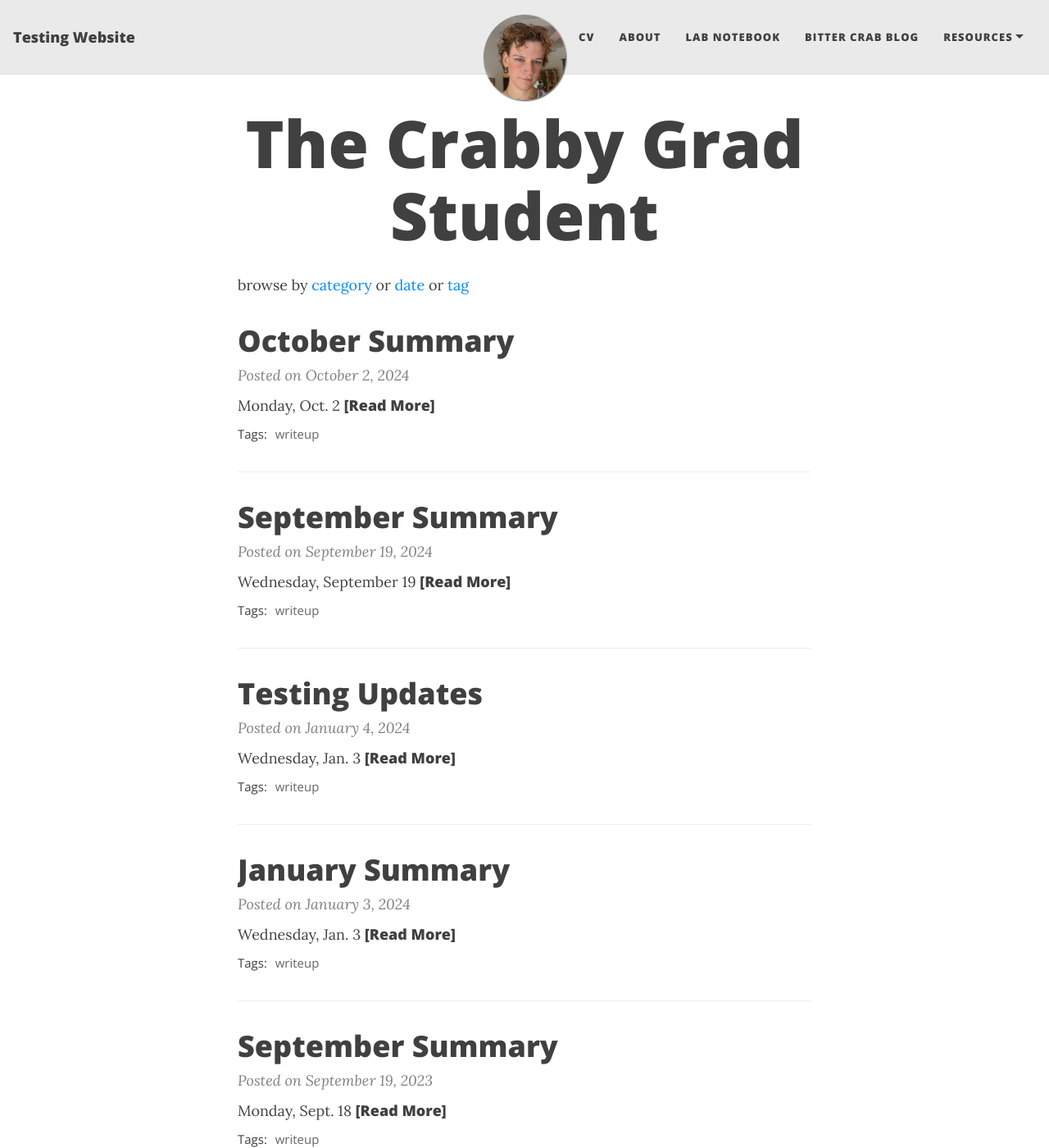
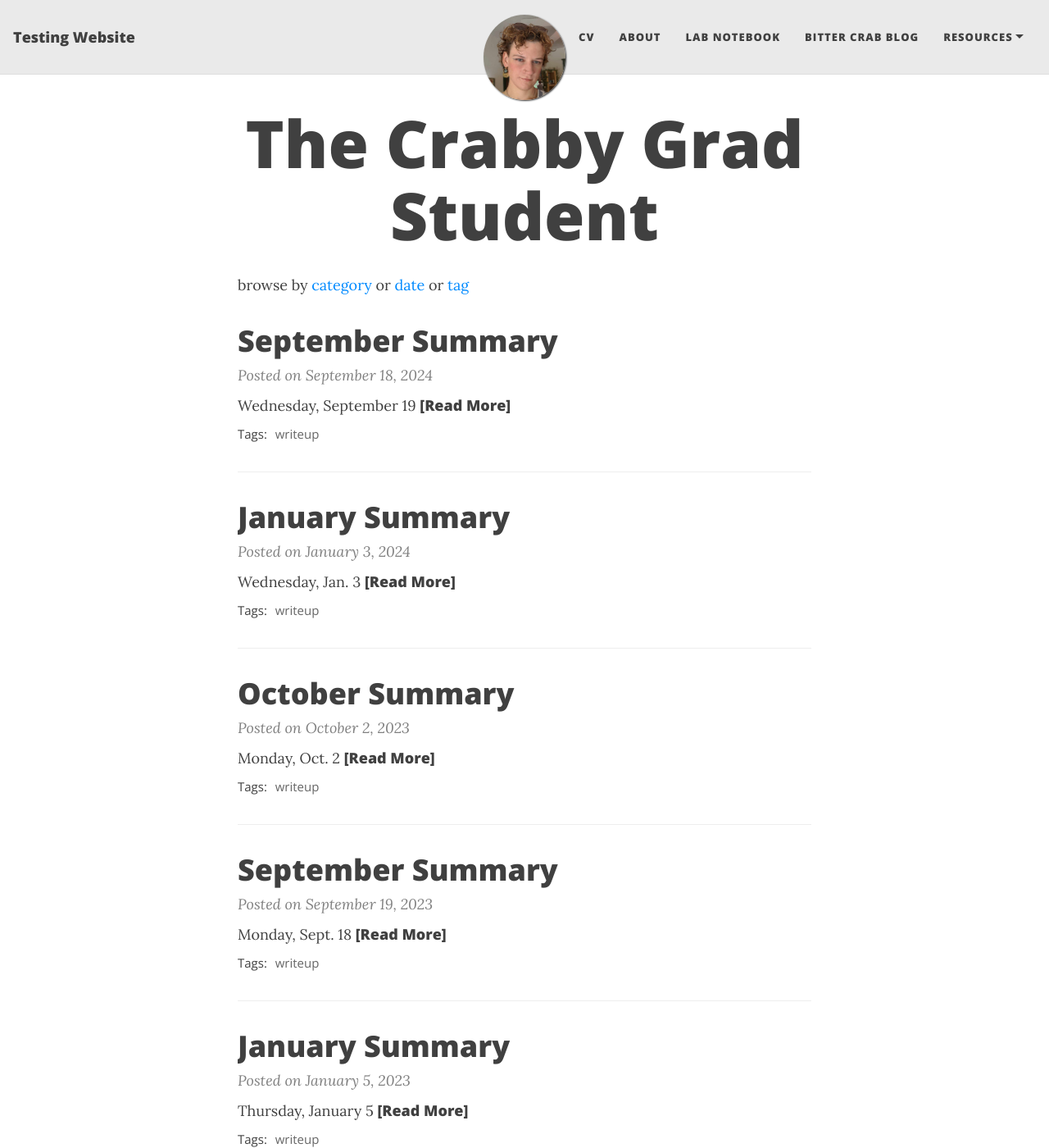
Before and after one commit to aspencoyle/aspencoyle.github.io, a Jekyll site: the page built from notebook/index.html, in a window 1280 px wide and 1400 px high. Shown: the whole window at 82% size. Built offline with Jekyll 4.4.1, drawn with Linux system fonts in a browser that asks for light colours; nearby versions of some CDN libraries; the list of posts is cut into pages by our own code; some of the changed lines change nothing that is shown.

Commit message:
solved notebook post issues

```diff
--- a/_posts/2023-10-02-October_posts.md
+++ b/_posts/2023-10-02-October_posts.md
@@ -1,7 +1,7 @@
 ---
 layout: post
 title:  October Summary
-date: '2024-10-02'
+date: '2023-10-02'
 categories: summary
 tags: writeup
 ---
--- a/_posts/2024-01-04-Testing.md
+++ /dev/null
@@ -1,192 +0,0 @@
----
-layout: post
-title:  Testing Updates
-date: '2024-01-04'
-categories: summary
-tags: writeup
----
-
-**Wednesday, Jan. 3**
-
-Alright, after a busy quarter of TAing and making some progress on my work, it's time to get back into the groove of daily notebook posts! New year, new me, new notebook routine.
-
-Today was the first day of the quarter - had my first class (FISH 539, US fishery management policy with Anne Beaudreau), and introduced myself as the TA for FISH 270. It should be a pretty easy quarter of TAing, as this is the 3rd time I've TAed for 270, and like the fourth time I've TAed for Jose. Plus the other TA is Celeste, so that'll be fun!
-
-In actual lab things, my current task is to merge temperature info by site and year, so rather than each crab getting a measured temperature at the moment of capture (not necessarily the most biologically important), all temperatures for that survey area over the year will be averaged. That'll give an idea of the sorts of general temperatures the crab is experiencing, which should be more impactful on _Hematodinium_ development than a single point in time.
-
-To do that, I'm going back to my old scripts and editing how I input temperature. But before I do that, I've gotta update my packages, as Tidyverse had some updates recently. It's taking quite a while to update everything, so I'm just waiting around now. Should be a pretty straightforward process though!
-
-**Thursday, Jan. 4th**
-
-Spent the day updating R and RStudio and various packages. Also did a bunch of work for FISH 539!
-
-**Friday, Jan. 5th**
-
-Did the big thing!!! Changed how I input temperature so that each crab's temperature column is equal to the temperature for that location for that year. Got the data table updated, along with all scripts up until the point of building the actual model! Ran into a roadblock there, as I was having problems getting into Raven. Sam helped me out, and I should be able to tackle that Monday!
-
-**Monday, Jan. 8th**
-
-Laid out timeline for graduation. Plan is as follows:
-- Finish modeling by this Friday (1/12)
-- Finish Chapter 2 (the modeling chapter) by Feb. 1st
-- Defend on March 1st
-- Quarter ends on March 15th
-
-Need to clear it with Steven and then ensure Chelsea's free those dates.
-
-Additionally, got the Raven login all sorted out. Spent a while updating packages (for some reason, I can't just run the same little script to auto-download and load packages on Raven, maybe something to do with permissions?). Now running the model - should be done tomorrow! In the meantime, I'll shift focus over to working ahead for FISH 539 so I'm all clear to leap into writing up the model results once it finishes running.
-
-**Tuesday, Jan. 9th**
-
-Alright, ran the updated model, which uses the average temperature for each location for that year, rather than the momentary bottom temperature for the single pot in which the crab was caught! Some general takeaways:
-
-- Very significant terms (p < 2x10-16) in order of magnitude of estimated coefficient:
-    - Shell condition
-        - Older = less likely to be infected
-    - Black Mat disease status (note: somewhat high standard error)
-        - Crabs with Black Mat were less likely to have BCS
-    - Sex
-        - Females were more likely to be infected
-    - CW
-        - Larger crabs were more likely to have BCS
-    - Depth
-        - Crabs were less likely to be infected at deeper depths
-- Significant terms
-    - Temperature (p = 0.01)
-        - Higher temperatures had increased risk of infection
-- Non-significant terms
-    - Leg condition (p = 0.32)
-    - Latitude (p = 0.44)
-
-Note: this model did NOT include Julian day, as the correlation between Julian day and temperature was ever so slightly above our bar for a Pearson's test (bar for acceptable correlation is below 0.6, correlation between the two was 0.61)
-
-Current to-do list:
-- Run model on female crabs, on male crabs, and with maturity
-- Run model one more time, but including Julian day
-
-**Wednesday, Jan. 10th - Fri, Jan. 12th**
-
-Taken out of commission by a mysterious illness! Oof, it's been a rough few days, been sleeping like 18+ hours, sleep schedule wrecked, etc. Feeling better now though, and ready to make up for lost time!
-
-**Sunday, Jan. 14th**
-
-Coming in on a day off to run some of those models! Here's the results for the model of female crabs
-
-_FEMALE CRABS MODEL RESULTS_
-
-- Very significant terms (p <= 3.0 x 10^-6) in order of magnitude of estimated coefficient:
-    - Shell condition
-        - Older = less likely to be infected
-    - Egg Percent
-        - Fuller clutch = more likely to be infected
-    - Carapace width
-        - Bigger crabs = more likely to be infected
-- Significant terms
-    - Depth (p = 0.001)
-        - Deeper = less likely to be infected
-    - Egg development
-        - Juveniles less likely to be infected (p = 0.028)
-        - No differences among mature females noted by egg condition
-- Non-significant terms
-    - Temperature (p = 0.25)
-    - Leg condition (p = 0.18)
-    - Black Mat (p = 0.18)
-    - Latitude (p = 0.51)
-
-_MALE CRABS MODEL RESULTS_
-
-- Very significant terms (p < 2.0 x 10^-6) in order of magnitude of estimated coefficient:
-    - Shell condition
-        - Older = less likely to be infected
-    - Maturity
-        - Mature = less likely to be infected
-    - Carapace width
-        - Bigger crabs = more likely to be infected
-- Significant terms
-    - Leg condition (p = 0.0009)
-        - Injured crabs = more likely to be infected
-    - Depth (p = 0.005)
-        - Deeper crabs = less likely to be infected
-- Non-significant terms:
-    - Latitude (p = 0.95)
-    - Temperature (p = 0.41)
-    - Black Mat (p = 0.97)
-
-
-Now running maturity model, will update when available!
-
-Current to-do list:
-- Finish run on maturity model
-- Repeat model runs one more time, but with Julian day included
-- Create summary tables of model results
-    - Which variables were very significant in each model?
-        - Idea: very significant = red, significant = yellow, non-significant = green, not included = white, not relevant = black (ex: sex in sex-specific models)
-
-
-_CRABS WITH MATURITY STATUS: MODEL RESULTS_
-- Very significant terms (p <= 3.0 x 10^-7) in order of magnitude of estimated coefficient:
-    -  Shell condition
-        - Older = less likely to be infected
-    - Sex
-        - Female = more likely to be infected
-    - Maturity
-        - Mature = less likely to be infected
-    - Carapace width
-        - Bigger crabs = more likely to be infected
-- Significant terms
-    - Depth (p = 0.0003)
-        - Deeper = less likely to be infected
-    - Temperature (p = 0.002)
-        - Warmer = more likely to be infected
-- Not significant terms
-    - Leg condition (p = 0.16)
-    - Black Mat (p = 0.33)
-    - Latitude (p = 0.68)
-
-**Monday, Jan. 15th**
-
-Alright, another day of catching up! Ran that final model, with Julian day included. Here's the takeaways from that:
-
-_ALL CRABS, WITH JULIAN DAY INCLUDED: MODEL RESULTS_
-
-- Very significant terms (p < 2x10-16) in order of magnitude of estimated coefficient:
-    - Shell condition
-        - Older = less likely to be infected
-    - Black Mat disease status (note: somewhat high standard error)
-        - Crabs with Black Mat were less likely to have BCS
-    - Julian day
-        - Later in survey season = less likely to be infected
-    - CW
-        - Larger crabs were more likely to have BCS
-    - Sex
-        - Females were more likely to be infected
-    - Depth
-        - Crabs were less likely to be infected at deeper depths
-- Non-significant terms
-    - Leg condition (p = 0.31)
-    - Temperature (p = 0.77)
-    - Latitude (p = 0.94)
-
-
-Overall, these results are really quite similar to the model with Julian day excluded, with the exception of some minor changes in p-value. Overall, glad I ran this one, but it really does seem like the model without Julian day worked just fine!
-
-Quick note on the results from each model: the models on all crabs (both the standard and the model including Julian day) are based on huuuuge datasets. The others are much smaller. That substantially impacts p-values! For reference, here's the number of observations per model (rounded):
-
-All Crabs: 151,000
-Female Crabs: 25,000
-Male Crabs 24,000
-Maturity-Status Crabs: 48,000
-
-Note: in case a future reader needs clarification, the reason the All Crabs model is much, much larger than the sum of the sex-specific models is that the sex-specific models incorporate sex-specific measurements (clutch fullness and egg development for females, maturity derived via chela height ratio for males). Those sex-specific measurements were only taken on a subset of individuals in the survey.
-
-Now that I've finished all the modeling, I've created a quick and dirty summary table of those models, shown below. The V's and carats indicate the direction of the relationship, just to verify consistency (if you're confused for some, they're based off the codes used, so, for instance, sex and BCS having a positive relationship is because the ADFG code for "male" is 1 and the code for "female" is 2)
-
-![Modeling results](https://raw.githubusercontent.com/aspencoyle/hemat_modeling/main/output/ADFG_SE_AK_pot_surveys/diagnostic_images/model_summary_2024_01_15.png)
-
-**Tues, Jan. 16th - Fri, Jan. 19th**
-
-Truly not that much to report, as far as research. Got a lot of class-related work done, both for the class I'm TAing and for the one I'm taking, and I should be good to go for the next few weeks on those things. I also covered for Celeste's lab on Thursday (as she covered for me last Friday when I was sick), so haven't had the most free time. Fingers crossed for next week being good!
-
-**Mon, Jan. 22nd**
-
-Pretty productive day! I got a lot of my results section ironed out, and though I still need to beautify my images, the text section is feeling pretty great. I also started outlining the discussion section, did some modifications to the outline of my intro, and got the first paragraph of my intro finished up! Goal is to finish the paper by next Wednesday - it'll be a bit of a stretch goal, but I'll try to make it happen!
--- a/_posts/2024-09-19-September_posts.md
+++ b/_posts/2024-09-18-September_posts.md
@@ -1,7 +1,7 @@
 ---
 layout: post
 title:  September Summary
-date: '2024-09-19'
+date: '2024-09-18'
 categories: summary
 tags: writeup
 ---
```
